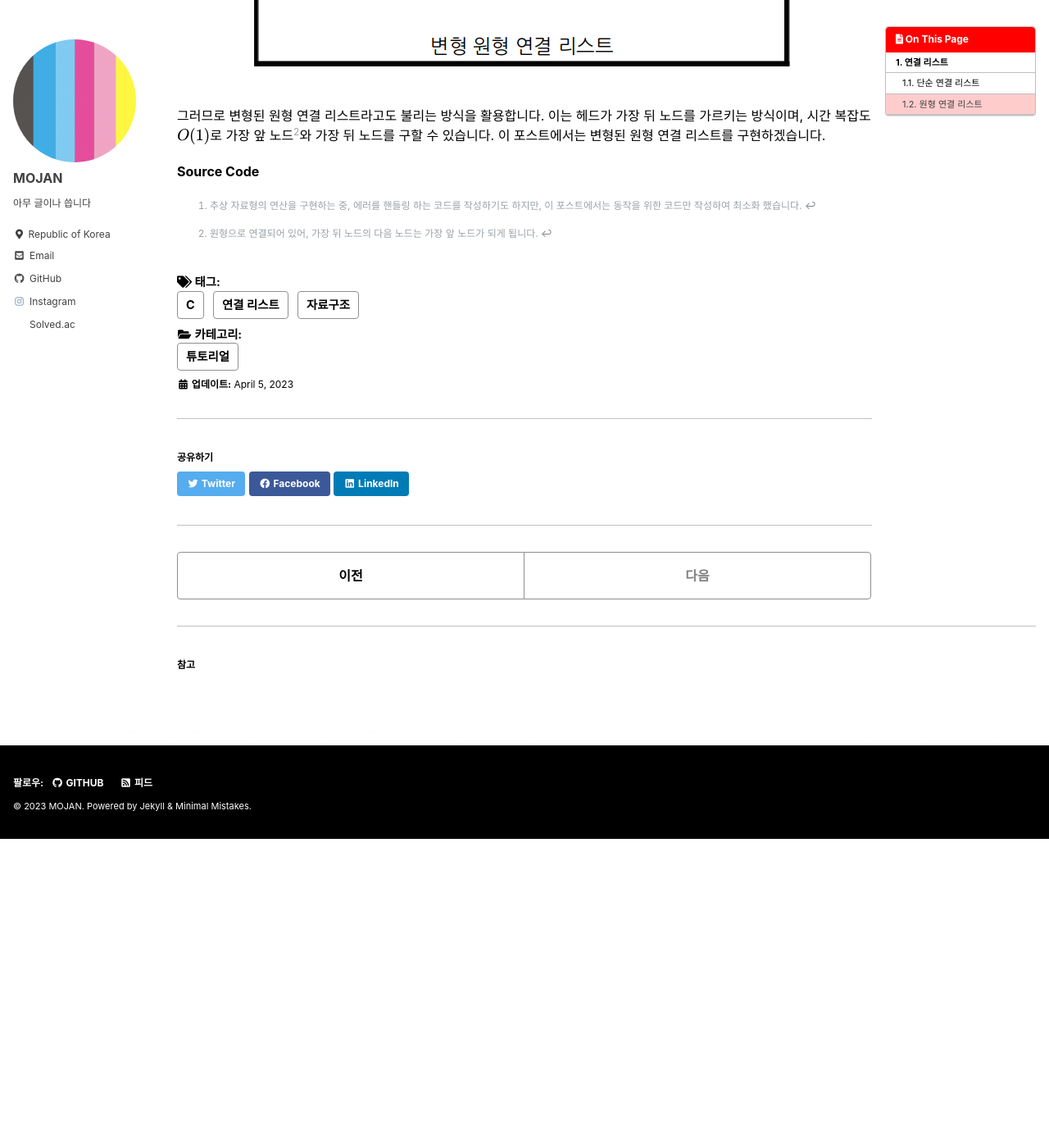
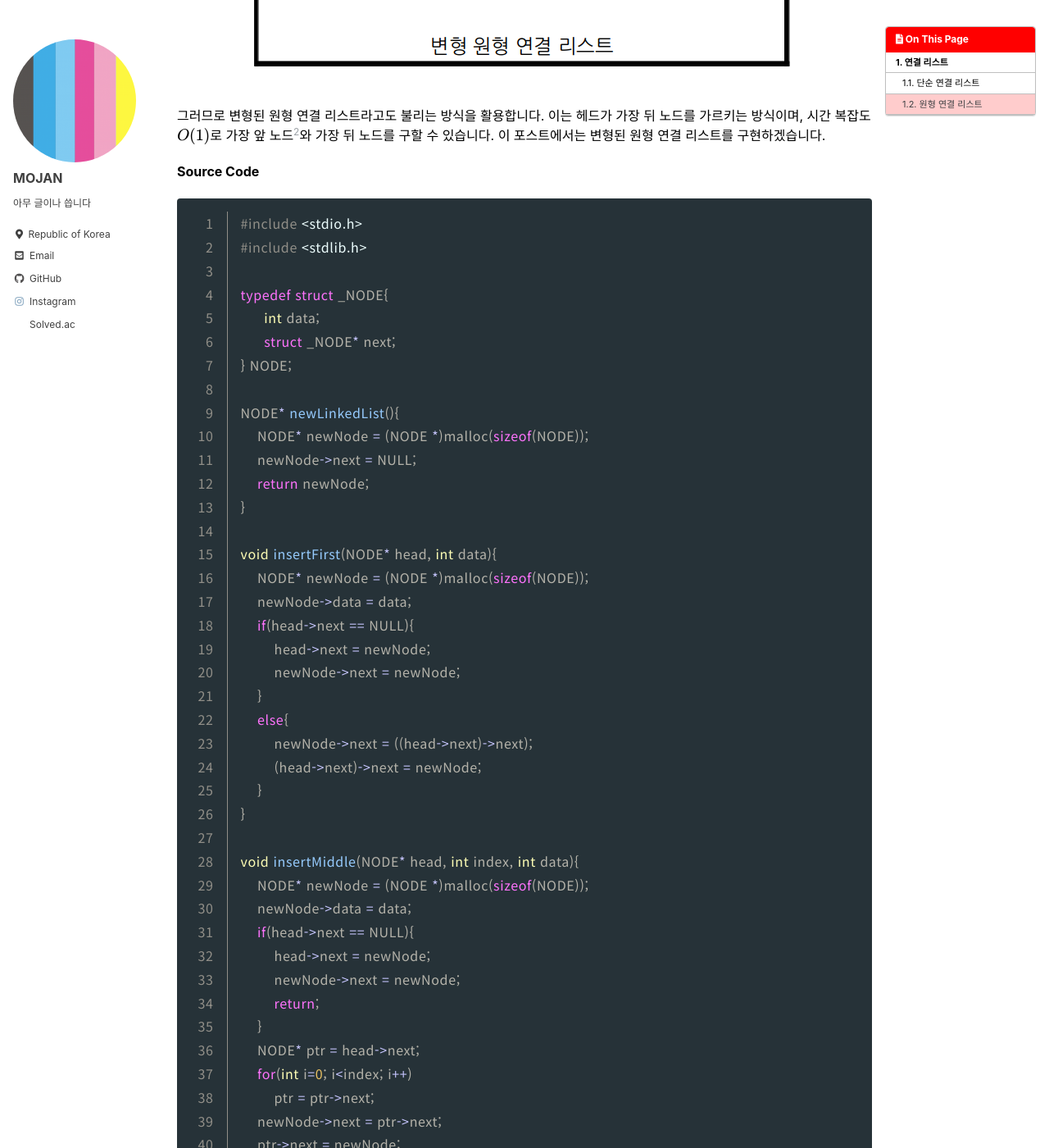
Before and after one commit to MOJAN3543/MOJAN3543.github.io, a Jekyll site: the page built from _posts/DataStructureInC/LinkedList/2023-07-09-DataStructureInLinkedList.md, in a window 1280 px wide and 1400 px high, scrolled down 5009 px. Shown: the whole window at 82% size. Built offline with Jekyll 4.4.1, drawn with Linux system fonts in a browser that asks for light colours; cached includes are drawn as plain includes; formulas are drawn with MathJax 3; before the commit the page ends 6032 px from its top, so only the background shows below that; some of the changed text lies outside the part shown.

Commit message:
Update 2023-07-09-DataStructureInLinkedList.md

````diff
--- a/_posts/DataStructureInC/LinkedList/2023-07-09-DataStructureInLinkedList.md
+++ b/_posts/DataStructureInC/LinkedList/2023-07-09-DataStructureInLinkedList.md
@@ -146,7 +146,120 @@ int main(){
 그러므로 변형된 원형 연결 리스트라고도 불리는 방식을 활용합니다. 이는 헤드가 가장 뒤 노드를 가르키는 방식이며, 시간 복잡도 $O(1)$로 가장 앞 노드[^2]와 가장 뒤 노드를 구할 수 있습니다. 이 포스트에서는 변형된 원형 연결 리스트를 구현하겠습니다.
 
 **Source Code**
+```c
+{% raw %}#include <stdio.h>
+#include <stdlib.h>
 
+typedef struct _NODE{
+	int data;
+	struct _NODE* next;
+} NODE;
+
+NODE* newLinkedList(){
+    NODE* newNode = (NODE *)malloc(sizeof(NODE));
+    newNode->next = NULL;
+    return newNode;
+}
+
+void insertFirst(NODE* head, int data){
+    NODE* newNode = (NODE *)malloc(sizeof(NODE));
+    newNode->data = data;
+    if(head->next == NULL){
+        head->next = newNode;
+        newNode->next = newNode;
+    }
+    else{
+        newNode->next = ((head->next)->next);
+        (head->next)->next = newNode;
+    }
+}
+
+void insertMiddle(NODE* head, int index, int data){
+    NODE* newNode = (NODE *)malloc(sizeof(NODE));
+    newNode->data = data;
+    if(head->next == NULL){
+        head->next = newNode;
+        newNode->next = newNode;
+        return;
+    }
+    NODE* ptr = head->next;
+    for(int i=0; i<index; i++)
+        ptr = ptr->next;
+    newNode->next = ptr->next;
+    ptr->next = newNode;
+}
+
+void insertLast(NODE* head, int data){
+    NODE* newNode = (NODE *)malloc(sizeof(NODE));
+    newNode->data = data;
+    if(head->next == NULL){
+        head->next = newNode;
+        newNode->next = newNode;
+    }
+    else{
+        newNode->next = ((head->next)->next);
+        (head->next)->next = newNode;
+        head->next = newNode;
+    }
+}
+
+void deleteFirst(NODE* head){
+    NODE* ptr = (head->next)->next;
+    (head->next)->next = ptr->next;
+    free(ptr);
+}
+
+void deleteMiddle(NODE* head, int index){
+    NODE* ptr = head->next;
+    for(int i=0; i<index; i++)
+        ptr = ptr->next;
+    NODE* removeNode = ptr->next;
+    if(removeNode == head->next)
+        head->next = ptr;
+    ptr->next = removeNode->next;
+    free(removeNode);
+}
+
+void deleteLast(NODE* head){
+    for(NODE* ptr=(head->next)->next; ; ptr=ptr->next){
+        if(ptr->next == head->next){
+            ptr->next = (head->next)->next;
+            free(head->next);
+            head->next = ptr;
+            break;
+        }
+    }
+}
+
+void traverseNode(NODE* head){
+    NODE *ptr = (head->next)->next;
+    do{
+        printf("%d -> ", ptr->data);
+        ptr = ptr->next;
+    }
+    while(ptr != (head->next)->next);
+    puts("");
+}
+
+int main(){
+    NODE* linkedList;
+    linkedList = newLinkedList();
+
+    insertFirst(linkedList, 4);
+    insertFirst(linkedList, 2);
+    insertMiddle(linkedList, 1, 3);
+    insertLast(linkedList, 5);
+    insertFirst(linkedList, 1);
+
+    traverseNode(linkedList);
+
+    deleteFirst(linkedList);
+    deleteMiddle(linkedList, 2);
+    deleteLast(linkedList);
+
+    traverseNode(linkedList);
+}{% endraw %}
+```
 
 
 [^1]: 추상 자료형의 연산을 구현하는 중, 에러를 핸들링 하는 코드를 작성하기도 하지만, 이 포스트에서는 동작을 위한 코드만 작성하여 최소화 했습니다.
````
